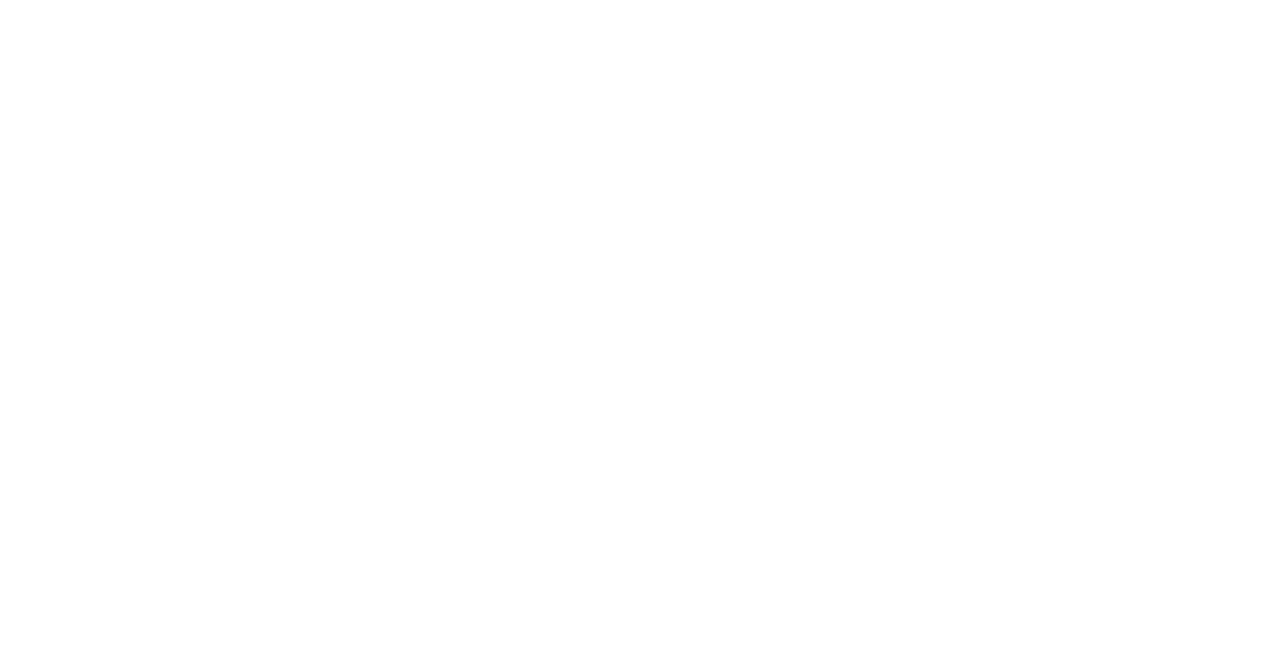
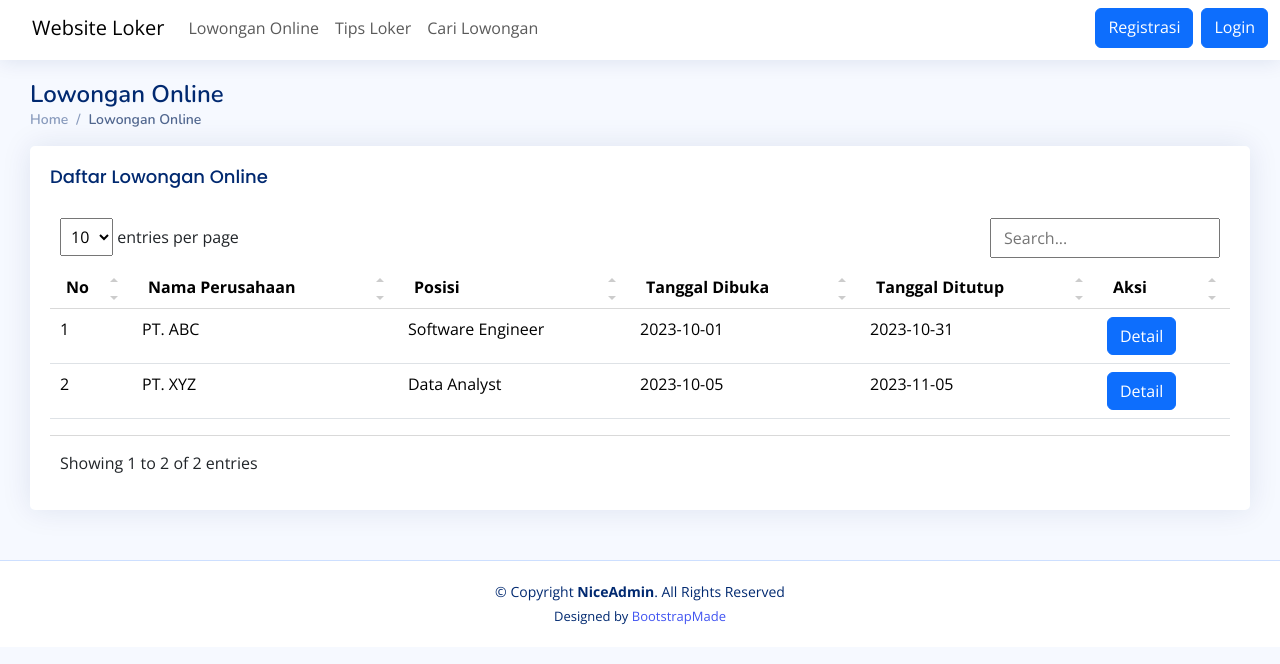
Before and after one commit to AmarNazirun/web_loker, a PHP site: page /user/lowongan_online.php in a window 1280 px wide. Before the commit the part shown is empty. Shown: the top 664 px of the page. Run offline with PHP 8.4, Linux system fonts and the light colour scheme; some libraries are stand-ins or nearby versions.

Commit message:
tampilan awal halaman lowongan online

```diff
--- a/assets/template/header3.php
+++ b/assets/template/header3.php
@@ -17,7 +17,7 @@
                 <div class="offcanvas-body">
                     <ul class="navbar-nav me-auto mb-2 mb-lg-0 d-flex align-items-center justify-content-center">
                         <li class="nav-item">
-                            <a class="nav-link" href="#">Lowongan Online</a>
+                            <a class="nav-link" href="lowongan_online.php">Lowongan Online</a>
                         </li>
                         <li class="nav-item">
                             <a class="nav-link" href="#">Tips Loker</a>
--- a/user/index.php
+++ b/user/index.php
@@ -5,7 +5,7 @@
   <meta charset="utf-8">
   <meta content="width=device-width, initial-scale=1.0" name="viewport">
 
-  <title>Dashboard - NiceAdmin Bootstrap Template</title>
+  <title>Dashboard</title>
   <meta content="" name="description">
   <meta content="" name="keywords">
 
--- a/user/lowongan_online.php
+++ b/user/lowongan_online.php
@@ -0,0 +1,139 @@
+<!DOCTYPE html>
+<html lang="en">
+
+<head>
+    <meta charset="utf-8">
+    <meta content="width=device-width, initial-scale=1.0" name="viewport">
+
+    <title>Lowongan Online</title>
+    <meta content="" name="description">
+    <meta content="" name="keywords">
+
+    <!-- Favicons -->
+    <link href="../assets/img/favicon.png" rel="icon">
+    <link href="../assets/img/apple-touch-icon.png" rel="apple-touch-icon">
+
+    <!-- Google Fonts -->
+    <link href="https://fonts.gstatic.com" rel="preconnect">
+    <link href="https://fonts.googleapis.com/css?family=Open+Sans:300,300i,400,400i,600,600i,700,700i|Nunito:300,300i,400,400i,600,600i,700,700i|Poppins:300,300i,400,400i,500,500i,600,600i,700,700i" rel="stylesheet">
+
+    <!-- Vendor CSS Files -->
+    <link href="../assets/vendor/bootstrap/css/bootstrap.min.css" rel="stylesheet">
+    <link href="../assets/vendor/bootstrap-icons/bootstrap-icons.css" rel="stylesheet">
+    <link href="../assets/vendor/boxicons/css/boxicons.min.css" rel="stylesheet">
+    <link href="../assets/vendor/quill/quill.snow.css" rel="stylesheet">
+    <link href="../assets/vendor/quill/quill.bubble.css" rel="stylesheet">
+    <link href="../assets/vendor/remixicon/remixicon.css" rel="stylesheet">
+    <link href="../assets/vendor/simple-datatables/style.css" rel="stylesheet">
+
+    <!-- Template Main CSS File -->
+    <link href="../assets/css/style.css" rel="stylesheet">
+
+    <!-- =======================================================
+  * Template Name: NiceAdmin
+  * Updated: Sep 18 2023 with Bootstrap v5.3.2
+  * Template URL: https://bootstrapmade.com/nice-admin-bootstrap-admin-html-template/
+  * Author: BootstrapMade.com
+  * License: https://bootstrapmade.com/license/
+  ======================================================== -->
+</head>
+
+<style>
+
+</style>
+
+<body>
+
+    <!-- ======= Header ======= -->
+    <?php include '../assets/template/header3.php'; ?>
+    <!-- End Header -->
+
+    <!-- ======= Sidebar ======= -->
+    <?php //include '../assets/template/sidebar.php';
+    ?>
+    <!-- End Sidebar-->
+
+    <main id="main" class="main">
+
+        <div class="pagetitle">
+            <h1>Lowongan Online</h1>
+            <nav>
+                <ol class="breadcrumb">
+                    <li class="breadcrumb-item"><a href="index.php">Home</a></li>
+                    <li class="breadcrumb-item active">Lowongan Online</li>
+                </ol>
+            </nav>
+        </div><!-- End Page Title -->
+
+        <section class="section">
+            <div class="row">
+                <div class="col-lg-12">
+                    <div class="card">
+                        <div class="card-body">
+                            <h5 class="card-title">Daftar Lowongan Online</h5>
+
+                            <!-- Table with stripped rows -->
+                            <table class="table datatable">
+                                <thead>
+                                    <tr>
+                                        <th scope="col">No</th>
+                                        <th scope="col">Nama Perusahaan</th>
+                                        <th scope="col">Posisi</th>
+                                        <th scope="col">Tanggal Dibuka</th>
+                                        <th scope="col">Tanggal Ditutup</th>
+                                        <th scope="col">Aksi</th>
+                                    </tr>
+                                </thead>
+                                <tbody>
+                                    <?php
+                                    // Contoh data lowongan online
+                                    $lowongan = [
+                                        ['id' => 1, 'perusahaan' => 'PT. ABC', 'posisi' => 'Software Engineer', 'dibuka' => '2023-10-01', 'ditutup' => '2023-10-31'],
+                                        ['id' => 2, 'perusahaan' => 'PT. XYZ', 'posisi' => 'Data Analyst', 'dibuka' => '2023-10-05', 'ditutup' => '2023-11-05'],
+                                        // Tambahkan data lainnya sesuai kebutuhan
+                                    ];
+                                    $no = 1;
+                                    foreach ($lowongan as $loker) {
+                                        echo "<tr>";
+                                        echo "<td>{$no}</td>";
+                                        echo "<td>{$loker['perusahaan']}</td>";
+                                        echo "<td>{$loker['posisi']}</td>";
+                                        echo "<td>{$loker['dibuka']}</td>";
+                                        echo "<td>{$loker['ditutup']}</td>";
+                                        echo "<td><a href='detail_lowongan.php?id={$loker['id']}' class='btn btn-primary'>Detail</a></td>";
+                                        echo "</tr>";
+                                        $no++;
+                                    }
+                                    ?>
+                                </tbody>
+                            </table><!-- End Table with stripped rows -->
+
+                        </div>
+                    </div>
+                </div>
+            </div>
+
+    </main><!-- End #main -->
+
+    <!-- ======= Footer ======= -->
+    <?php include '../assets/template/footer.php'; ?>
+    <!-- End Footer -->
+
+    <a href="#" class="back-to-top d-flex align-items-center justify-content-center"><i class="bi bi-arrow-up-short"></i></a>
+
+    <!-- Vendor JS Files -->
+    <script src="../assets/vendor/apexcharts/apexcharts.min.js"></script>
+    <script src="../assets/vendor/bootstrap/js/bootstrap.bundle.min.js"></script>
+    <script src="../assets/vendor/chart.js/chart.umd.js"></script>
+    <script src="../assets/vendor/echarts/echarts.min.js"></script>
+    <script src="../assets/vendor/quill/quill.min.js"></script>
+    <script src="../assets/vendor/simple-datatables/simple-datatables.js"></script>
+    <script src="../assets/vendor/tinymce/tinymce.min.js"></script>
+    <script src="../assets/vendor/php-email-form/validate.js"></script>
+
+    <!-- Template Main JS File -->
+    <script src="../assets/js/main.js"></script>
+
+</body>
+
+</html>
```
